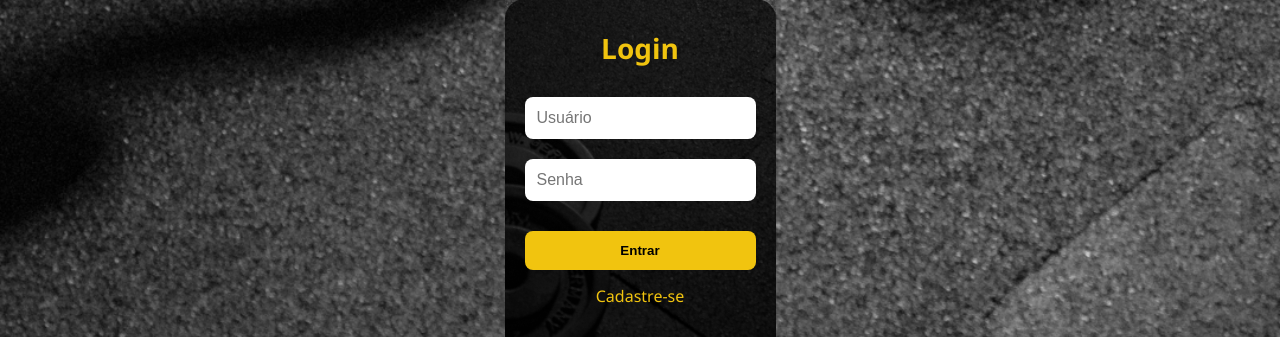
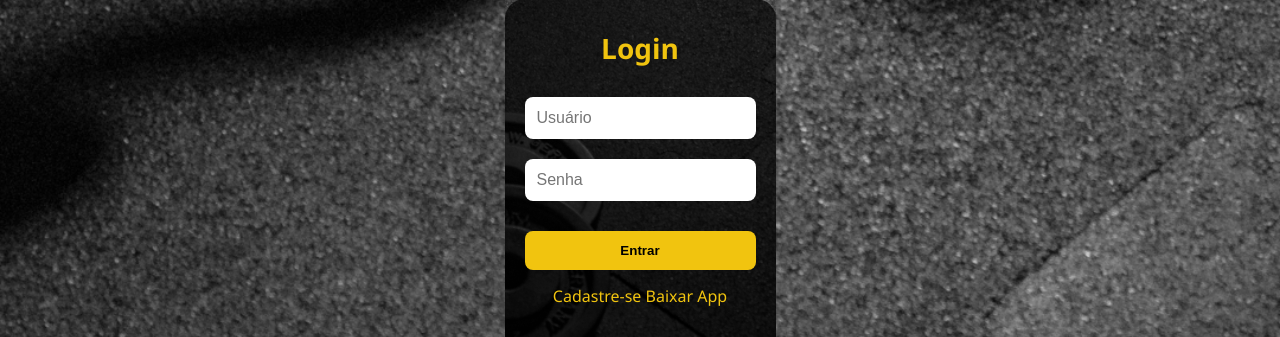
Before and after one commit to GleisonAmorim/apptreino000001, a Flask app: page /login in a window 1280 px wide. Shown: the part 463-800 px from the top of the page. Run offline with Flask 3, Linux system fonts and the light colour scheme.

Commit message:
Update login.html

```diff
--- a/templates/login.html
+++ b/templates/login.html
@@ -90,6 +90,8 @@
       <button type="submit">Entrar</button>
     </form>
     <a href="/cadastro">Cadastre-se</a>
+    <a href="https://drive.google.com/drive/folders/1j1neBx4TGWkqGybO4jq3-DSKF7hc6Cj6?usp=sharing" target="_blank" rel="noopener noreferrer">Baixar App</a>
+
   </div>
 
 </body>
```
